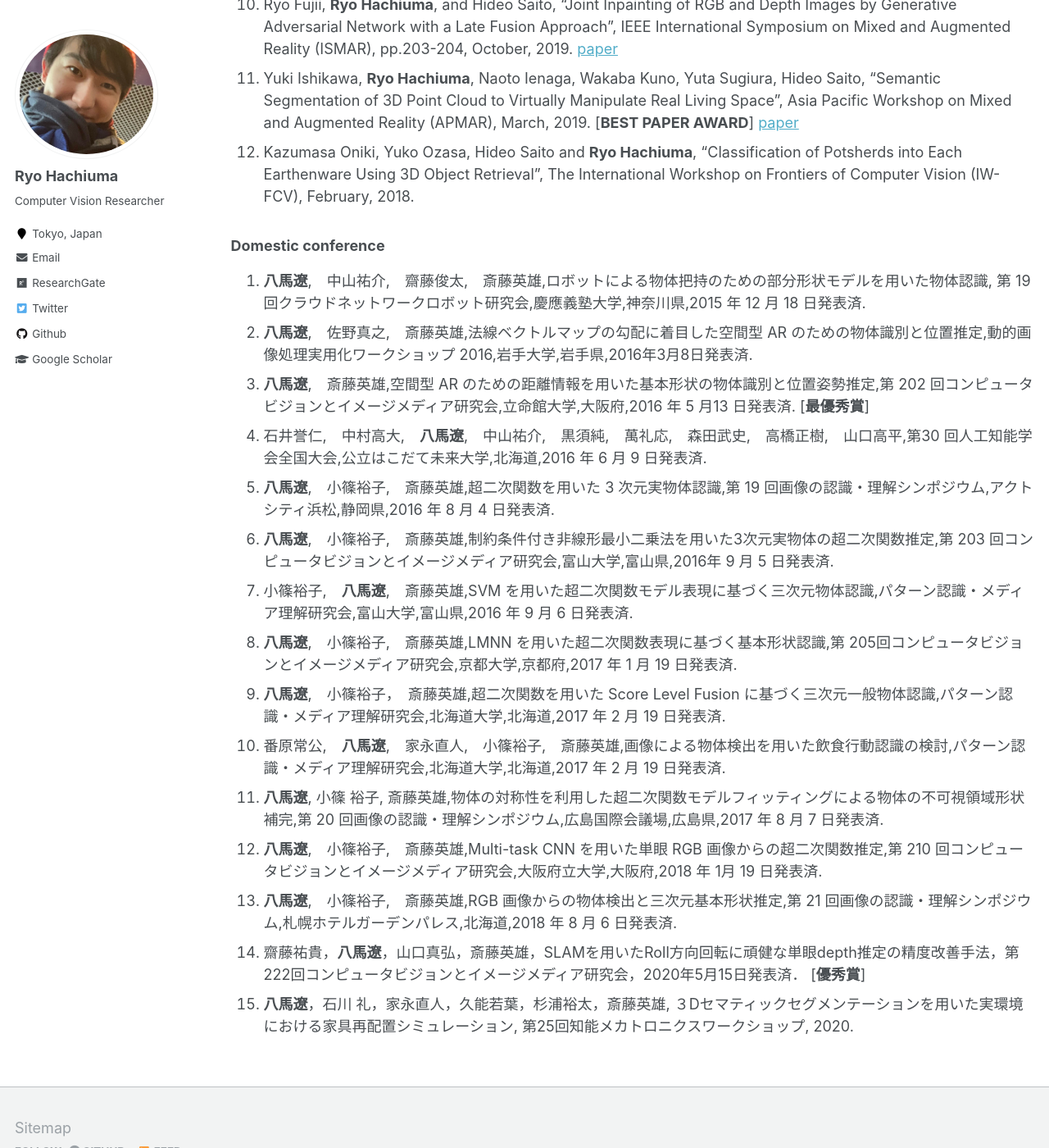
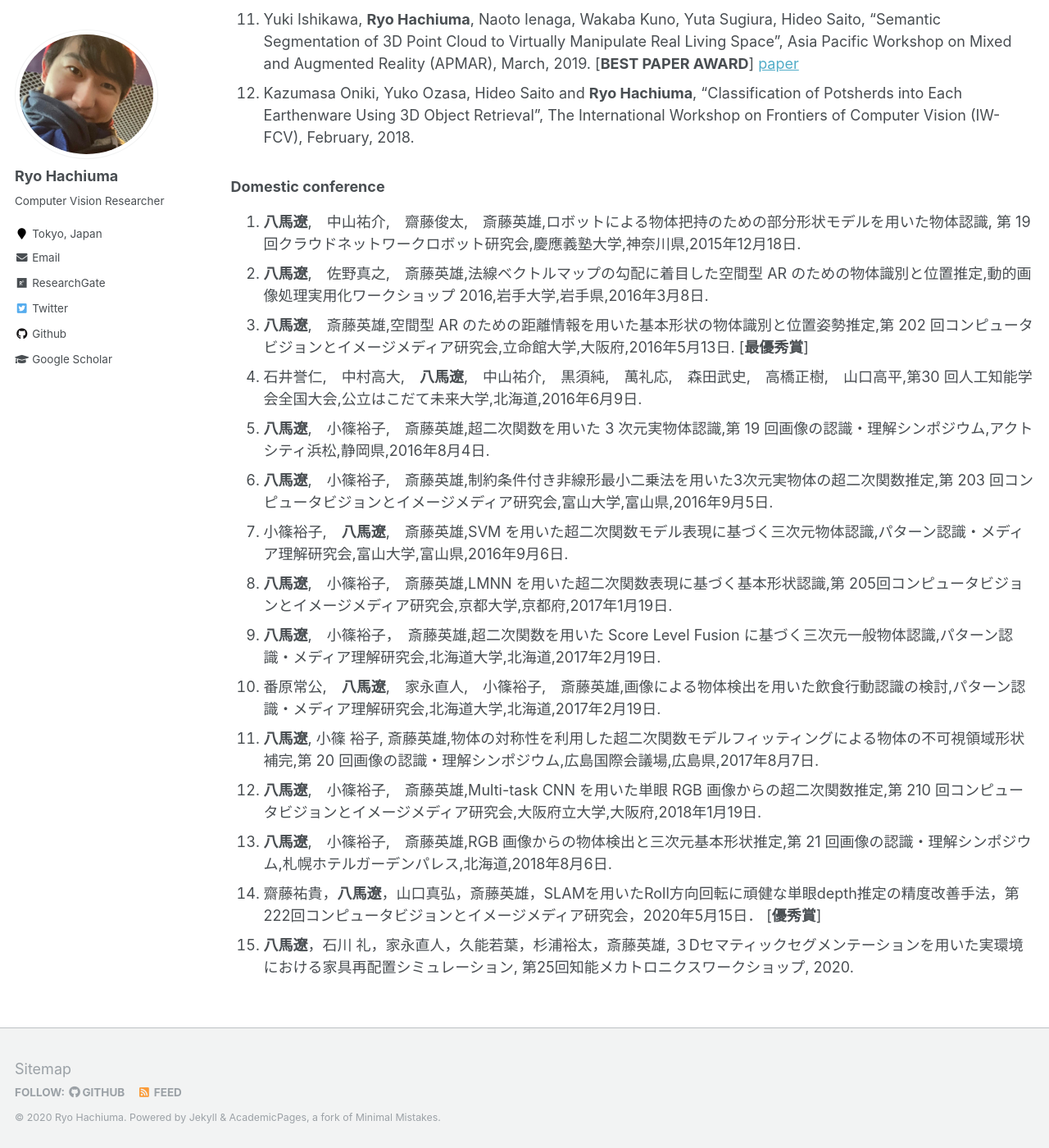
Before and after one commit to ryohachiuma/ryohachiuma.github.io, a Jekyll site: the page built from _pages/publications.md, in a window 1280 px wide and 1400 px high, scrolled down 1947 px. Shown: the whole window at 82% size. Built offline with Jekyll 4.4.1, drawn with Linux system fonts in a browser that asks for light colours.

Commit message:
Update publications.md

```diff
--- a/_pages/publications.md
+++ b/_pages/publications.md
@@ -49,18 +49,18 @@ author_profile: true
 
 
 ### Domestic conference
-1. **八馬遼**,　中山祐介,　齋藤俊太,　斎藤英雄,ロボットによる物体把持のための部分形状モデルを用いた物体認識, 第 19 回クラウドネットワークロボット研究会,慶應義塾大学,神奈川県,2015 年 12 月 18 日発表済.
-1. **八馬遼**,　佐野真之,　斎藤英雄,法線ベクトルマップの勾配に着目した空間型 AR のための物体識別と位置推定,動的画像処理実用化ワークショップ 2016,岩手大学,岩手県,2016年3月8日発表済.
-1. **八馬遼**,　斎藤英雄,空間型 AR のための距離情報を用いた基本形状の物体識別と位置姿勢推定,第 202 回コンピュータビジョンとイメージメディア研究会,立命館大学,大阪府,2016 年 5 月13 日発表済. [<b>最優秀賞</b>]
-1. 石井誉仁,　中村高大,　**八馬遼**,　中山祐介,　黒須純,　萬礼応,　森田武史,　高橋正樹,　山口高平,第30 回人工知能学会全国大会,公立はこだて未来大学,北海道,2016 年 6 月 9 日発表済.
-1. **八馬遼**,　小篠裕子,　斎藤英雄,超二次関数を用いた 3 次元実物体認識,第 19 回画像の認識・理解シンポジウム,アクトシティ浜松,静岡県,2016 年 8 月 4 日発表済.
-1. **八馬遼**,　小篠裕子,　斎藤英雄,制約条件付き非線形最小二乗法を用いた3次元実物体の超二次関数推定,第 203 回コンピュータビジョンとイメージメディア研究会,富山大学,富山県,2016年 9 月 5 日発表済.
-1. 小篠裕子,　**八馬遼**,　斎藤英雄,SVM を用いた超二次関数モデル表現に基づく三次元物体認識,パターン認識・メディア理解研究会,富山大学,富山県,2016 年 9 月 6 日発表済.
-1. **八馬遼**,　小篠裕子,　斎藤英雄,LMNN を用いた超二次関数表現に基づく基本形状認識,第 205回コンピュータビジョンとイメージメディア研究会,京都大学,京都府,2017 年 1 月 19 日発表済.
-1. **八馬遼**,　小篠裕子，　斎藤英雄,超二次関数を用いた Score Level Fusion に基づく三次元一般物体認識,パターン認識・メディア理解研究会,北海道大学,北海道,2017 年 2 月 19 日発表済.
-1. 番原常公,　**八馬遼**,　家永直人,　小篠裕子,　斎藤英雄,画像による物体検出を用いた飲食行動認識の検討,パターン認識・メディア理解研究会,北海道大学,北海道,2017 年 2 月 19 日発表済.
-1. **八馬遼**, 小篠 裕子, 斎藤英雄,物体の対称性を利用した超二次関数モデルフィッティングによる物体の不可視領域形状補完,第 20 回画像の認識・理解シンポジウム,広島国際会議場,広島県,2017 年 8 月 7 日発表済.
-1. **八馬遼**,　小篠裕子,　斎藤英雄,Multi-task CNN を用いた単眼 RGB 画像からの超二次関数推定,第 210 回コンピュータビジョンとイメージメディア研究会,大阪府立大学,大阪府,2018 年 1月 19 日発表済.
-1. **八馬遼**,　小篠裕子,　斎藤英雄,RGB 画像からの物体検出と三次元基本形状推定,第 21 回画像の認識・理解シンポジウム,札幌ホテルガーデンパレス,北海道,2018 年 8 月 6 日発表済.
-1. 齋藤祐貴，**八馬遼**，山口真弘，斎藤英雄，SLAMを用いたRoll方向回転に頑健な単眼depth推定の精度改善手法，第222回コンピュータビジョンとイメージメディア研究会，2020年5月15日発表済． [<b>優秀賞</b>]
+1. **八馬遼**,　中山祐介,　齋藤俊太,　斎藤英雄,ロボットによる物体把持のための部分形状モデルを用いた物体認識, 第 19 回クラウドネットワークロボット研究会,慶應義塾大学,神奈川県,2015年12月18日.
+1. **八馬遼**,　佐野真之,　斎藤英雄,法線ベクトルマップの勾配に着目した空間型 AR のための物体識別と位置推定,動的画像処理実用化ワークショップ 2016,岩手大学,岩手県,2016年3月8日.
+1. **八馬遼**,　斎藤英雄,空間型 AR のための距離情報を用いた基本形状の物体識別と位置姿勢推定,第 202 回コンピュータビジョンとイメージメディア研究会,立命館大学,大阪府,2016年5月13日. [<b>最優秀賞</b>]
+1. 石井誉仁,　中村高大,　**八馬遼**,　中山祐介,　黒須純,　萬礼応,　森田武史,　高橋正樹,　山口高平,第30 回人工知能学会全国大会,公立はこだて未来大学,北海道,2016年6月9日.
+1. **八馬遼**,　小篠裕子,　斎藤英雄,超二次関数を用いた 3 次元実物体認識,第 19 回画像の認識・理解シンポジウム,アクトシティ浜松,静岡県,2016年8月4日.
+1. **八馬遼**,　小篠裕子,　斎藤英雄,制約条件付き非線形最小二乗法を用いた3次元実物体の超二次関数推定,第 203 回コンピュータビジョンとイメージメディア研究会,富山大学,富山県,2016年9月5日.
+1. 小篠裕子,　**八馬遼**,　斎藤英雄,SVM を用いた超二次関数モデル表現に基づく三次元物体認識,パターン認識・メディア理解研究会,富山大学,富山県,2016年9月6日.
+1. **八馬遼**,　小篠裕子,　斎藤英雄,LMNN を用いた超二次関数表現に基づく基本形状認識,第 205回コンピュータビジョンとイメージメディア研究会,京都大学,京都府,2017年1月19日.
+1. **八馬遼**,　小篠裕子，　斎藤英雄,超二次関数を用いた Score Level Fusion に基づく三次元一般物体認識,パターン認識・メディア理解研究会,北海道大学,北海道,2017年2月19日.
+1. 番原常公,　**八馬遼**,　家永直人,　小篠裕子,　斎藤英雄,画像による物体検出を用いた飲食行動認識の検討,パターン認識・メディア理解研究会,北海道大学,北海道,2017年2月19日.
+1. **八馬遼**, 小篠 裕子, 斎藤英雄,物体の対称性を利用した超二次関数モデルフィッティングによる物体の不可視領域形状補完,第 20 回画像の認識・理解シンポジウム,広島国際会議場,広島県,2017年8月7日.
+1. **八馬遼**,　小篠裕子,　斎藤英雄,Multi-task CNN を用いた単眼 RGB 画像からの超二次関数推定,第 210 回コンピュータビジョンとイメージメディア研究会,大阪府立大学,大阪府,2018年1月19日.
+1. **八馬遼**,　小篠裕子,　斎藤英雄,RGB 画像からの物体検出と三次元基本形状推定,第 21 回画像の認識・理解シンポジウム,札幌ホテルガーデンパレス,北海道,2018年8月6日.
+1. 齋藤祐貴，**八馬遼**，山口真弘，斎藤英雄，SLAMを用いたRoll方向回転に頑健な単眼depth推定の精度改善手法，第222回コンピュータビジョンとイメージメディア研究会，2020年5月15日． [<b>優秀賞</b>]
 1. **八馬遼**，石川 礼，家永直人，久能若葉，杉浦裕太，斎藤英雄,  ３Dセマティックセグメンテーションを用いた実環境における家具再配置シミュレーション, 第25回知能メカトロニクスワークショップ, 2020.
```
Also changed, not shown: other parts of _pages/publications.md (+1 -1 lines).
